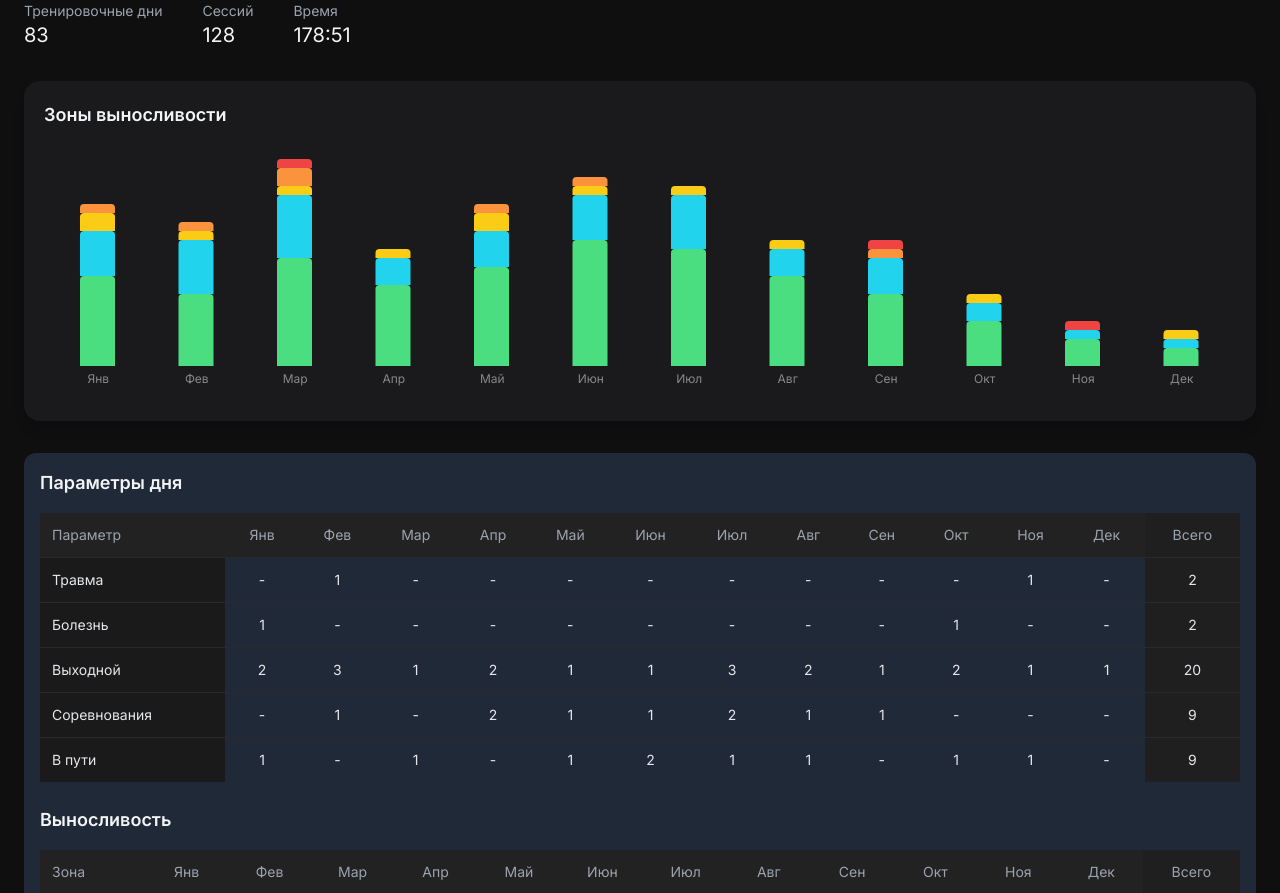
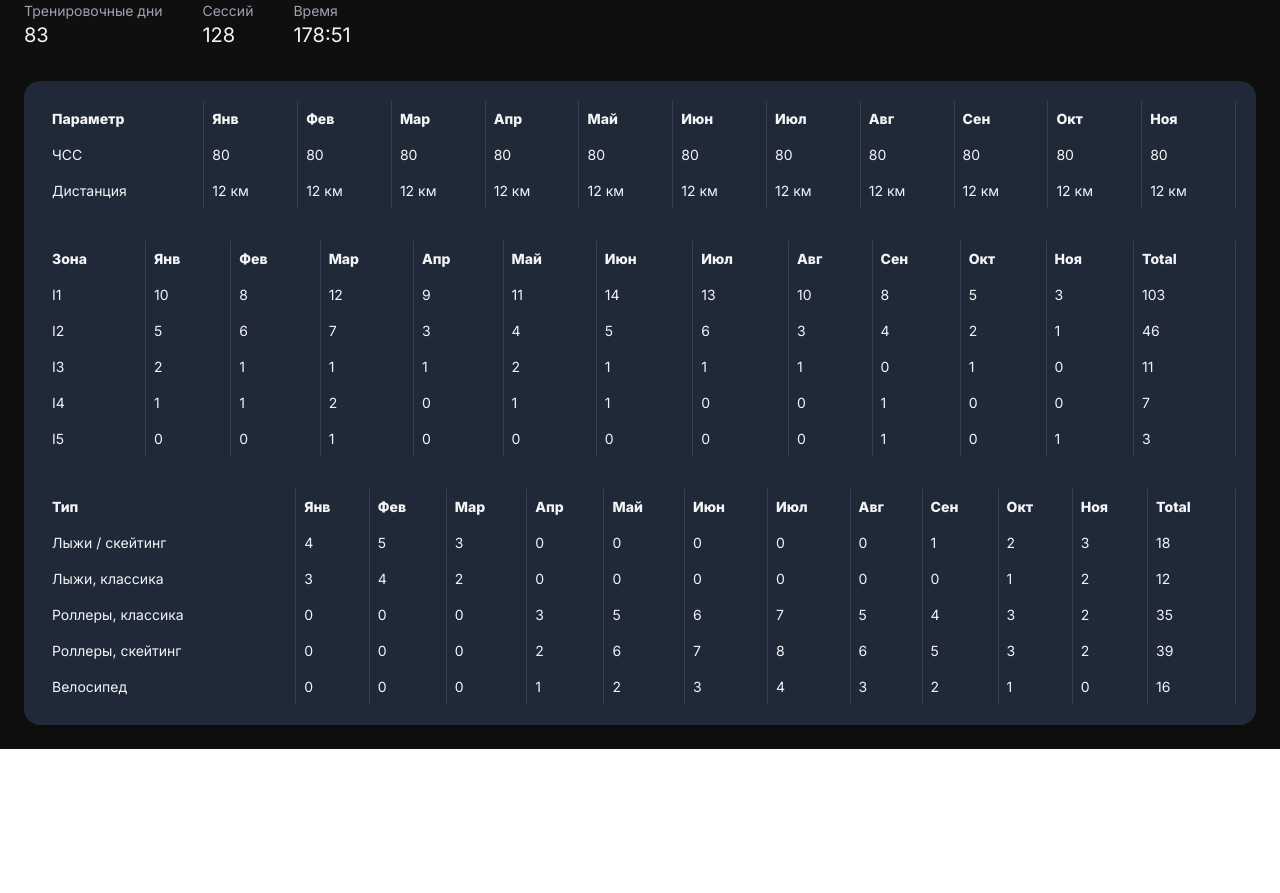
Before and after one commit to mbaliabin/dagbook-test, a React (Vite) app in the folder fasx-frontend/: page /statistics in a window 1280 px wide. Shown: the part 320-1213 px from the top of the page. After the commit the page ends 1069 px from the top, so only its background shows below. Built offline with nearby package versions, Linux system fonts and the light colour scheme.

Commit message:
Доработка StatisticsPage.tsx 224

```diff
--- a/fasx-frontend/src/pages/StatisticsPage.tsx
+++ b/fasx-frontend/src/pages/StatisticsPage.tsx
@@ -1,4 +1,4 @@
-import React, { useRef } from "react";
+import React from "react";
 import { useNavigate, useLocation } from "react-router-dom";
 import dayjs from "dayjs";
 import "dayjs/locale/ru";
@@ -29,7 +29,6 @@ dayjs.locale("ru");
 export default function StatsPage() {
   const navigate = useNavigate();
   const location = useLocation();
-  const scrollRef = useRef<HTMLDivElement>(null);
 
   const [name] = React.useState("Пользователь");
   const [reportType, setReportType] = React.useState("Общий отчет");
@@ -40,7 +39,11 @@ export default function StatsPage() {
   });
   const [showDateRangePicker, setShowDateRangePicker] = React.useState(false);
 
-  const totals = { trainingDays: 83, sessions: 128, time: "178:51" };
+  const totals = {
+    trainingDays: 83,
+    sessions: 128,
+    time: "178:51",
+  };
 
   const months = ["Янв","Фев","Мар","Апр","Май","Июн","Июл","Авг","Сен","Окт","Ноя","Дек"];
 
@@ -66,15 +69,18 @@ export default function StatsPage() {
     return `${h}:${m.toString().padStart(2, "0")}`;
   };
 
-  // --- вычисление колонок по периоду ---
+  // --- вычисление колонок с фильтрацией будущих периодов ---
   const computeColumns = () => {
     if (periodType === "week") {
+      const currentWeek = dayjs().week();
       const weeks: string[] = [];
-      const currentWeek = dayjs().week();
       for (let i = 1; i <= currentWeek; i++) weeks.push(`Неделя ${i}`);
       return weeks;
     }
-    if (periodType === "month" || periodType === "year") return months;
+    if (periodType === "month" || periodType === "year") {
+      const currentMonth = dayjs().month(); // 0-11
+      return months.slice(0, currentMonth + 1);
+    }
     if (periodType === "custom") {
       const start = dayjs(dateRange.startDate);
       const end = dayjs(dateRange.endDate);
@@ -89,10 +95,10 @@ export default function StatsPage() {
     return months;
   };
 
-  const filteredMonths = computeColumns();
+  const filteredColumns = computeColumns();
 
   const filteredEnduranceZones = enduranceZones.map((zone) => {
-    const sliceLength = Math.min(zone.months.length, filteredMonths.length);
+    const sliceLength = Math.min(zone.months.length, filteredColumns.length);
     return {
       ...zone,
       months: zone.months.slice(0, sliceLength),
@@ -101,7 +107,7 @@ export default function StatsPage() {
   });
 
   const filteredMovementTypes = movementTypes.map((m) => {
-    const sliceLength = Math.min(m.months.length, filteredMonths.length);
+    const sliceLength = Math.min(m.months.length, filteredColumns.length);
     return {
       ...m,
       months: m.months.slice(0, sliceLength),
@@ -123,13 +129,6 @@ export default function StatsPage() {
     { label: "Статистика", icon: CalendarDays, path: "/statistics" },
   ];
 
-  const syncScroll = (e: React.UIEvent<HTMLDivElement>) => {
-    const scrollLeft = e.currentTarget.scrollLeft;
-    document.querySelectorAll(".sync-scroll").forEach(el => {
-      if (el !== e.currentTarget) (el as HTMLDivElement).scrollLeft = scrollLeft;
-    });
-  };
-
   return (
     <div className="min-h-screen bg-[#0f0f0f] text-gray-200 p-6 w-full">
       <div className="w-full space-y-8">
@@ -142,6 +141,7 @@ export default function StatsPage() {
               <h1 className="text-2xl font-bold text-white">{name}</h1>
             </div>
           </div>
+
           <div className="flex items-center space-x-2 flex-wrap">
             <button className="bg-blue-600 hover:bg-blue-700 text-white text-sm px-3 py-1 rounded flex items-center">
               <Plus className="w-4 h-4 mr-1" /> Добавить тренировку
@@ -152,14 +152,17 @@ export default function StatsPage() {
           </div>
         </div>
 
-        {/* Меню */}
+        {/* Верхнее меню */}
         <div className="flex justify-around bg-[#1a1a1d] border-b border-gray-700 py-2 px-4 rounded-xl mb-6">
           {menuItems.map((item) => {
             const Icon = item.icon;
             const isActive = location.pathname === item.path;
             return (
               <button key={item.path} onClick={() => navigate(item.path)}
-                className={`flex flex-col items-center text-sm transition-colors ${isActive ? "text-blue-500" : "text-gray-400 hover:text-white"}`}>
+                className={`flex flex-col items-center text-sm transition-colors ${
+                  isActive ? "text-blue-500" : "text-gray-400 hover:text-white"
+                }`}
+              >
                 <Icon className="w-6 h-6" />
                 <span>{item.label}</span>
               </button>
@@ -167,7 +170,7 @@ export default function StatsPage() {
           })}
         </div>
 
-        {/* Выбор периода */}
+        {/* Выбор отчета и периода */}
         <div className="flex flex-wrap gap-4 mb-4">
           <select className="bg-[#1f1f22] text-white px-3 py-1 rounded" value={reportType} onChange={e => setReportType(e.target.value)}>
             <option>Общий отчет</option>
@@ -183,10 +186,15 @@ export default function StatsPage() {
               <div className="absolute z-50 mt-2 bg-[#1a1a1d] rounded shadow-lg p-2">
                 <DateRange
                   onChange={item => setDateRange({ startDate: item.selection.startDate, endDate: item.selection.endDate })}
-                  showSelectionPreview moveRangeOnFirstSelection={false} months={1}
+                  showSelectionPreview
+                  moveRangeOnFirstSelection={false}
+                  months={1}
                   ranges={[{ startDate: dateRange.startDate, endDate: dateRange.endDate, key: 'selection' }]}
-                  direction="horizontal" rangeColors={['#3b82f6']}
-                  className="text-white" locale={ru} weekStartsOn={1}
+                  direction="horizontal"
+                  rangeColors={['#3b82f6']}
+                  className="text-white"
+                  locale={ru}
+                  weekStartsOn={1}
                 />
                 <div className="flex justify-end mt-2 space-x-2">
                   <button onClick={() => setShowDateRangePicker(false)} className="px-3 py-1 rounded border border-gray-600 hover:bg-gray-700 text-gray-300">Отмена</button>
@@ -207,124 +215,79 @@ export default function StatsPage() {
           </div>
         </div>
 
-        {/* Диаграмма */}
-        <div className="bg-[#1a1a1d] p-5 rounded-2xl shadow-lg">
-          <h2 className="text-lg font-semibold mb-4 text-gray-100">Зоны выносливости</h2>
-          <div className="h-64">
-            <ResponsiveContainer width="100%" height="100%">
-              <BarChart data={filteredMonths.map((month, i) => {
-                const data: any = { month };
-                filteredEnduranceZones.forEach((zone) => data[zone.zone] = zone.months[i] ?? 0);
-                return data;
-              })} barSize={35}>
-                <XAxis dataKey="month" axisLine={false} tickLine={false} tick={{ fill: "#888", fontSize: 12 }} />
-                <Tooltip content={({ active, payload }: any) => {
-                  if (active && payload && payload.length) {
-                    return (
-                      <div className="bg-[#1e1e1e] border border-[#333] px-3 py-2 rounded-xl text-xs text-gray-300 shadow-md">
-                        {payload.map((p: any) => (
-                          <p key={p.dataKey} className="mt-1">
-                            <span className="inline-block w-3 h-3 mr-1 rounded-full" style={{ backgroundColor: p.fill }}></span>
-                            {p.dataKey}: {formatTime(p.value)}
-                          </p>
+        {/* Общий скрол для всех таблиц */}
+        <div className="overflow-x-auto bg-gray-800 p-5 rounded-2xl shadow-lg">
+          <div className="min-w-[900px] space-y-8">
+
+            {/* --- Таблица Параметры дня --- */}
+            <table className="min-w-full border-collapse table-auto text-sm text-left text-gray-100">
+              <thead className="bg-gray-800 sticky top-0 z-10">
+                <tr>
+                  <th className="p-2 sticky left-0 bg-gray-800 z-10 border-r border-gray-700">Параметр</th>
+                  {filteredColumns.map((col) => (
+                    <th key={col} className="p-2 border-r border-gray-700">{col}</th>
                   ))}
-                      </div>
-                    );
-                  }
-                  return null;
-                }}/>
-                {filteredEnduranceZones.map((zone) => (
-                  <Bar key={zone.zone} dataKey={zone.zone} stackId="a" fill={zone.color} radius={[4,4,0,0]} />
-                ))}
-              </BarChart>
-            </ResponsiveContainer>
-          </div>
-        </div>
-
-        {/* Три таблицы с общим скроллом и серым фоном */}
-        <div className="overflow-x-auto sync-scroll" ref={scrollRef} onScroll={syncScroll}>
-          <div className="min-w-max space-y-6 bg-gray-800 p-4 rounded-xl">
-
-            {/* Таблица 1 — Параметры дня */}
-            <div className="overflow-x-auto">
-              <h2 className="text-lg font-semibold text-gray-100 mb-4">Параметры дня</h2>
-              <table className="w-full min-w-[900px] text-sm border-collapse">
-                <thead>
-                  <tr className="bg-[#222] text-gray-400 text-left">
-                    <th className="p-3 font-medium sticky left-0 bg-[#222]">Параметр</th>
-                    {filteredMonths.map((m) => (<th key={m} className="p-3 font-medium text-center">{m}</th>))}
-                    <th className="p-3 font-medium text-center bg-[#1f1f1f]">Всего</th>
                 </tr>
               </thead>
               <tbody>
-                  {[{ param: "Травма", months: [0,1,0,0,0,0,0,0,0,0,1,0] },
-                    { param: "Болезнь", months: [1,0,0,0,0,0,0,0,0,1,0,0] },
-                    { param: "Выходной", months: [2,3,1,2,1,1,3,2,1,2,1,1] },
-                    { param: "Соревнования", months: [0,1,0,2,1,1,2,1,1,0,0,0] },
-                    { param: "В пути", months: [1,0,1,0,1,2,1,1,0,1,1,0] }]
-                    .map((row) => {
-                      const filtered = row.months.slice(0, filteredMonths.length);
-                      const total = filtered.reduce((a,b)=>a+b,0);
-                      return (
-                        <tr key={row.param} className="border-t border-[#2a2a2a] hover:bg-[#252525]/60 transition">
-                          <td className="p-3 sticky left-0 bg-[#1a1a1a]">{row.param}</td>
-                          {filtered.map((val,i)=>(<td key={i} className="p-3 text-center">{val>0?val:"-"}</td>))}
-                          <td className="p-3 text-center font-medium bg-[#1f1f1f]">{total}</td>
+                <tr className="hover:bg-gray-700">
+                  <td className="p-2 sticky left-0 bg-gray-800 z-10 border-r border-gray-700">ЧСС</td>
+                  {filteredColumns.map((_, idx) => (
+                    <td key={idx} className="p-2 border-r border-gray-700">80</td>
+                  ))}
                 </tr>
-                      )
-                    })}
+                <tr className="hover:bg-gray-700">
+                  <td className="p-2 sticky left-0 bg-gray-800 z-10 border-r border-gray-700">Дистанция</td>
+                  {filteredColumns.map((_, idx) => (
+                    <td key={idx} className="p-2 border-r border-gray-700">12 км</td>
+                  ))}
+                </tr>
               </tbody>
             </table>
-            </div>
 
-            {/* Таблица 2 — Выносливость */}
-            <div className="overflow-x-auto">
-              <h2 className="text-lg font-semibold text-gray-100 mb-4">Выносливость</h2>
-              <table className="w-full min-w-[900px] text-sm border-collapse">
-                <thead>
-                  <tr className="bg-[#222] text-gray-400 text-left">
-                    <th className="p-3 font-medium sticky left-0 bg-[#222]">Зона</th>
-                    {filteredMonths.map((m) => (<th key={m} className="p-3 font-medium text-center">{m}</th>))}
-                    <th className="p-3 font-medium text-center bg-[#1f1f1f]">Всего</th>
+            {/* --- Таблица Выносливость --- */}
+            <table className="min-w-full border-collapse table-auto text-sm text-left text-gray-100">
+              <thead className="bg-gray-800 sticky top-0 z-10">
+                <tr>
+                  <th className="p-2 sticky left-0 bg-gray-800 z-10 border-r border-gray-700">Зона</th>
+                  {filteredColumns.map((col) => (
+                    <th key={col} className="p-2 border-r border-gray-700">{col}</th>
+                  ))}
+                  <th className="p-2 border-r border-gray-700">Total</th>
                 </tr>
               </thead>
               <tbody>
-                  {filteredEnduranceZones.map((z) => (
-                    <tr key={z.zone} className="border-t border-[#2a2a2a] hover:bg-[#252525]/60 transition">
-                      <td className="p-3 flex items-center gap-3 sticky left-0 bg-[#1a1a1a]">
-                        <div className="w-5 h-5 rounded-md" style={{ backgroundColor: z.color }}></div>
-                        {z.zone}
-                      </td>
-                      {z.months.map((val,i)=>(<td key={i} className="p-3 text-center">{val>0?formatTime(val):"-"}</td>))}
-                      <td className="p-3 text-center font-medium bg-[#1f1f1f]">{formatTime(z.total)}</td>
+                {filteredEnduranceZones.map((zone) => (
+                  <tr key={zone.zone} className="hover:bg-gray-700">
+                    <td className="p-2 sticky left-0 bg-gray-800 z-10 border-r border-gray-700">{zone.zone}</td>
+                    {zone.months.map((m, idx) => <td key={idx} className="p-2 border-r border-gray-700">{m}</td>)}
+                    <td className="p-2 border-r border-gray-700">{zone.total}</td>
                   </tr>
                 ))}
               </tbody>
             </table>
-            </div>
 
-            {/* Таблица 3 — Форма активности */}
-            <div className="overflow-x-auto">
-              <h2 className="text-lg font-semibold text-gray-100 mb-4">Форма активности</h2>
-              <table className="w-full min-w-[900px] text-sm border-collapse">
-                <thead>
-                  <tr className="bg-[#222] text-gray-400 text-left">
-                    <th className="p-3 font-medium sticky left-0 bg-[#222]">Тип активности</th>
-                    {filteredMonths.map((m) => (<th key={m} className="p-3 font-medium text-center">{m}</th>))}
-                    <th className="p-3 font-medium text-center bg-[#1f1f1f]">Всего</th>
+            {/* --- Таблица Форма активности --- */}
+            <table className="min-w-full border-collapse table-auto text-sm text-left text-gray-100">
+              <thead className="bg-gray-800 sticky top-0 z-10">
+                <tr>
+                  <th className="p-2 sticky left-0 bg-gray-800 z-10 border-r border-gray-700">Тип</th>
+                  {filteredColumns.map((col) => (
+                    <th key={col} className="p-2 border-r border-gray-700">{col}</th>
+                  ))}
+                  <th className="p-2 border-r border-gray-700">Total</th>
                 </tr>
               </thead>
               <tbody>
                 {filteredMovementTypes.map((m) => (
-                    <tr key={m.type} className="border-t border-[#2a2a2a] hover:bg-[#252525]/60 transition">
-                      <td className="p-3 sticky left-0 bg-[#1a1a1a]">{m.type}</td>
-                      {m.months.map((val,i)=>(<td key={i} className="p-3 text-center">{val>0?formatTime(val):"-"}</td>))}
-                      <td className="p-3 text-center font-medium bg-[#1f1f1f]">{formatTime(m.total)}</td>
+                  <tr key={m.type} className="hover:bg-gray-700">
+                    <td className="p-2 sticky left-0 bg-gray-800 z-10 border-r border-gray-700">{m.type}</td>
+                    {m.months.map((v, idx) => <td key={idx} className="p-2 border-r border-gray-700">{v}</td>)}
+                    <td className="p-2 border-r border-gray-700">{m.total}</td>
                   </tr>
                 ))}
               </tbody>
             </table>
-            </div>
 
           </div>
         </div>
```
Lines whose indentation alone changed are shown as unchanged.
